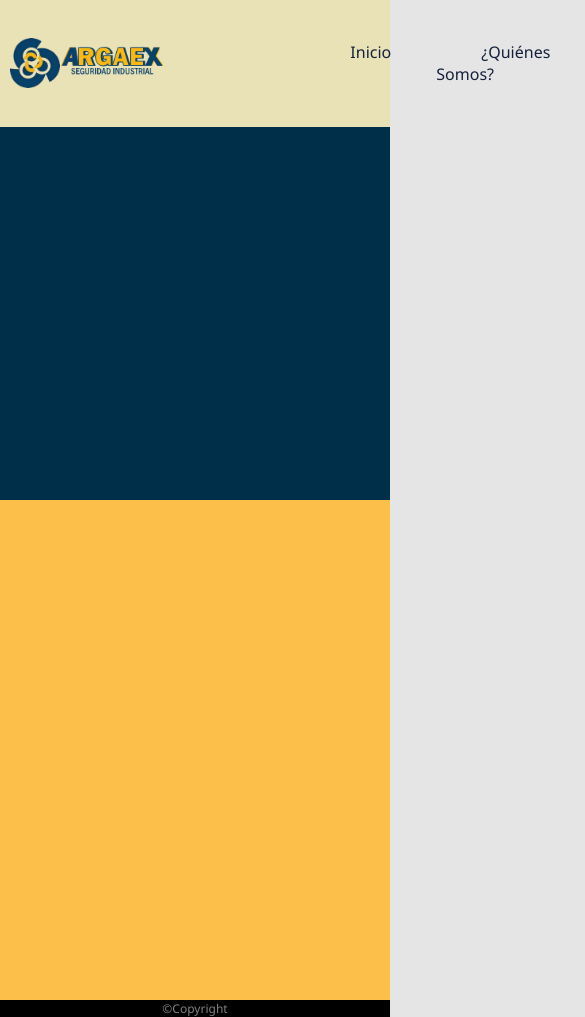
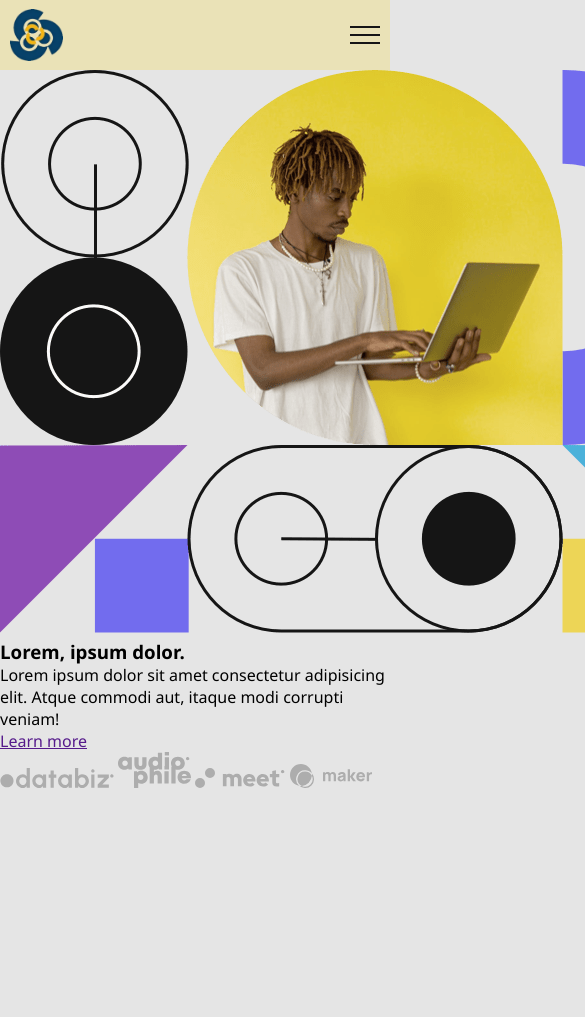
Before and after one commit to Dadore76/Argaex, a plain HTML site: page index.html in a window 390 px wide. Shown: the top 1017 px of the page, 585 px wide, since content can reach past the window. After the commit the page ends 844 px from the top, so only its background shows below. Drawn offline with Linux system fonts and the light colour scheme.

Commit message:
Add Hamburguer menu

```diff
--- a/css/styles.css
+++ b/css/styles.css
@@ -1,91 +1,87 @@
 *{
-    font-family: 'Segoe UI', Tahoma, Geneva, Verdana, sans-serif;
+    margin: 0;
+    box-sizing: border-box;
 }
 
 body {
+    font-family: 'Segoe UI', Tahoma, Geneva, Verdana, sans-serif;
     background: #e5e5e5;
-    margin: 0px;
 }
 
-header {
+.container {
     width: 100%;
-    margin: auto;
-    height: 15vh;
+    padding: 0 10px;
+    margin: 0 auto;
+    overflow: hidden;
+    max-width: 1440px;
+}
+
+/* Nav */
+
+.nav {
+    height: 70px;
     display: flex;
     align-items: center;
-    position: fixed;
-    background-color: #eae2b7;
-    transition: 250ms linear;
+    justify-content: space-between;
+    background: #eae2b7;
 }
 
-.logo_container,
-.nav_links {
-    display: flex;
-    margin: 50px;
+.nav_hamburguer {
+    width: 30px;
+    height: 50%;
+    background-image: url(../images/icon-menu.svg);
+    background-repeat: no-repeat;
+    background-position: center;
+    cursor: pointer;
+    z-index: 100;
+    transition: background-image .3s;
 }
 
-.logo_container {
-    flex: 1;
+.nav_hamburguer-open {
+    background-image: url(../images/icon-close-menu.svg);
 }
 
-.logo_img {
-    width: 50px;
-    height: 50px;
-    margin-left: -40px;
+.nav_overlay {
+    background-color: #000000a7;
+    position: fixed;
+    inset: 0;
+    opacity: 0;
+    pointer-events: none;
+    transition: opacity .3s;
 }
 
-.nombre_img {
-    align-self: center;
-    display: inline-block;
+.nav_overlay-show {
+    opacity: 1;
+    pointer-events: unset;
 }
 
-.img_logo {
-    height: 50px;
+.nav_menu {
+    position: absolute;
+    top: 0;
+    bottom: 0;
+    right: 0;
+    background: #eae2b7;
+    width: 65%;
+    max-width: 400px;
+    list-style: none;
+    overflow: auto;
+    padding: 70px 0;
 }
 
-.img_nombre {
-    height: 30px;
-}
-
-nav {
-    flex: 2;
-}
-
-.nav_links{
-    justify-content: space-evenly;
-    list-style: none;
+.nav_item {
+    width: 80%;
+    margin: 0 auto;
+    cursor: pointer;
+    padding: 20px 5px;
 }
 
 .nav_link {
     text-decoration: none;
-    color: #14213d;
-    padding: 11px 45px;
+    color:#14213d
 }
 
-.nav_link:hover {
-    background: #fcbf49;
-    border-radius: 5px;
+.nav_img {
+    height: 75%;
 }
 
-
-.body_1 {
-    display: flex;
-    height: 500px;
-    background: #003049;
-    color: #fff;
-}
-
-.body_2 {
-    display: flex;
-    height: 500px;
-    background: #fcbf49;
-    color: #000;
-}
-
-footer > div {
-    clear: both;
-    font-size: 12px;
-    color: gray;
-    background-color: #000;
-    text-align: center;
-}
+/* Main */
--- a/index.html
+++ b/index.html
@@ -8,37 +8,57 @@
         <link rel="stylesheet" href="./css/styles.css">
 	</head>
 	<body>
-        <header id="header">
-            <!-- Logo -->
-            <div class="logo_container">
-                <div class="logo_img"><a href="index.html"><img src="./images/Logo-sf.png" alt="Logo" class="img_logo"></a></div>
-                <div class="nombre_img"><a href="index.html"><img src="./images/Nombre.png" alt="Nombre" class="img_nombre"></a></div>
+
+        <nav class="nav container">
+            <img src="./images/Logo-sf.png" alt="Logo" class="nav_img">
+
+            <div class="nav_hamburguer"></div>
+
+            <div class="nav_overlay">
+                <ul class="nav_menu">
+
+                    <li class="nav_item">
+                        <a href="#" class="nav_link">Inicio</a>
+                    </li>
+
+                    <li class="nav_item">
+                        <a href="#" class="nav_link">¿Quiénes Somos?</a>
+                    </li>
+
+                    <li class="nav_item">
+                        <a href="#" class="nav_link">Contacto</a>
+                    </li>
+
+                </ul>
             </div>
+        </nav>
 
-           <!-- Nav Bar -->
-            <nav class="nav_bar">
-                <ul class="nav_links">
-                    <li><a href="#home" class="nav_link">Inicio</a></li>
-                    <li><a href="#about" class="nav_link">¿Quiénes Somos?</a></li>
-                    <li><a href="#contact" class="nav_link">Contacto</a></li>
-                </ul>
-            </nav>
-        </header>
+        <main class="main">
+            <section class="main_grid">
+                <picture class="main_picture">
+                    <source srcset="./images/image-hero-desktop.png" class="main_img" media="(min-width:768px)">
+                    <img src="./images/image-hero-mobile.png" class="main_img">
+                </picture>
+                <article class="main_article">
+                    <div class="main_texts">
+                        <h1 class="main_title">
+                            Lorem, ipsum dolor.
+                        </h1>
+                        <p class="main_paragraph">
+                            Lorem ipsum dolor sit amet consectetur adipisicing elit. Atque commodi aut, itaque modi corrupti veniam!
+                        </p>
+                        <a href="" class="main_cta">Learn more</a>
+                    </div>
+                    <div class="main_brands">
+                        <img src="./images/client-databiz.svg" alt="">
+                        <img src="./images/client-audiophile.svg" alt="">
+                        <img src="./images/client-meet.svg" alt="">
+                        <img src="./images/client-maker.svg" alt="">
+                    </div>
+                </article>
+            </section>
+        </main>
 
-        <section id="home">
-            <div class="body_1">
-            </div>
-        </section>
-
-        <section id="about">
-            <div class="body_2" id="about">
-            </div>
-        </section>
-
-        <footer>
-            <div id="contact">&copy;Copyright</div>
-        </footer>
-
-        <script src="./js/app.js"></script>
+        <script src="./js/menu.js"></script>
     </body>
 </html>
--- /dev/null
+++ b/js/menu.js
@@ -0,0 +1,7 @@
+const hamburguerIcon = document.querySelector(".nav_hamburguer");
+const navOverlay = document.querySelector(".nav_overlay")
+
+hamburguerIcon.addEventListener("click", () => {
+    hamburguerIcon.classList.toggle("nav_hamburguer-open");
+    navOverlay.classList.toggle("nav_overlay-show")
+})
```
Also changed, not shown: images/client-audiophile.svg (added), images/client-databiz.svg (added), images/client-maker.svg (added), images/client-meet.svg (added), images/favicon-32x32.png (added), images/icon-arrow-down.svg (added), images/icon-arrow-up.svg (added), images/icon-calendar.svg (added), images/icon-close-menu.svg (added), images/icon-menu.svg (added), images/icon-planning.svg (added), images/icon-reminders.svg (added), images/icon-todo.svg (added), images/image-hero-desktop.png (added), 1 more files.
